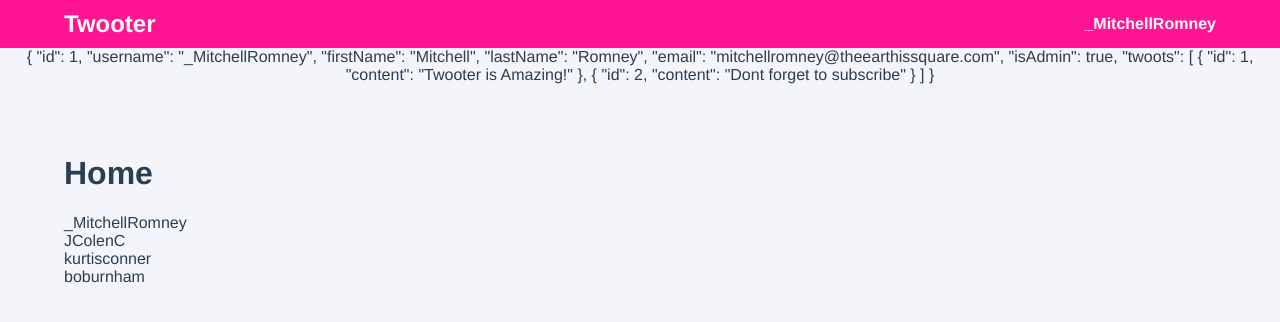
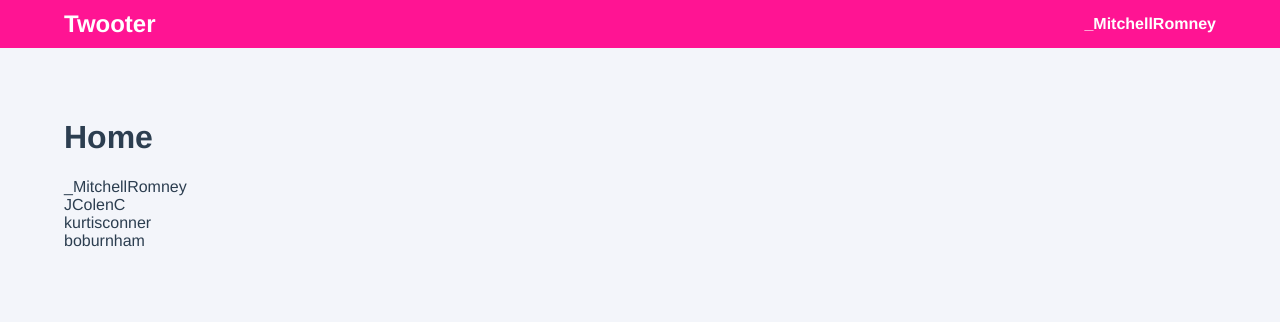
Before and after one commit to mrcod3r-ir/twotter-tutorial, a Vue app: page / in a window 1280 px wide. Shown: the top 322 px of the page. Built offline with nearby package versions, Linux system fonts and the light colour scheme.

Commit message:
complete chapter-9

```diff
--- a/src/App.vue
+++ b/src/App.vue
@@ -12,7 +12,6 @@
         {{user.username}}
       </div>
     </nav>
-    {{user}}
     <router-view />
   </div>
 </template>
```
